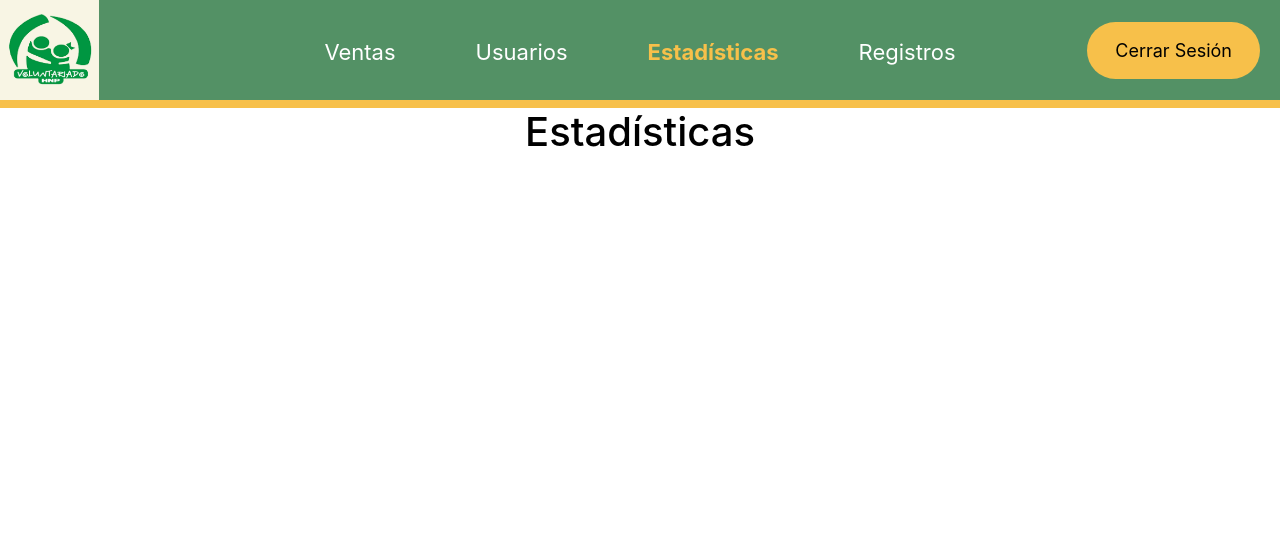
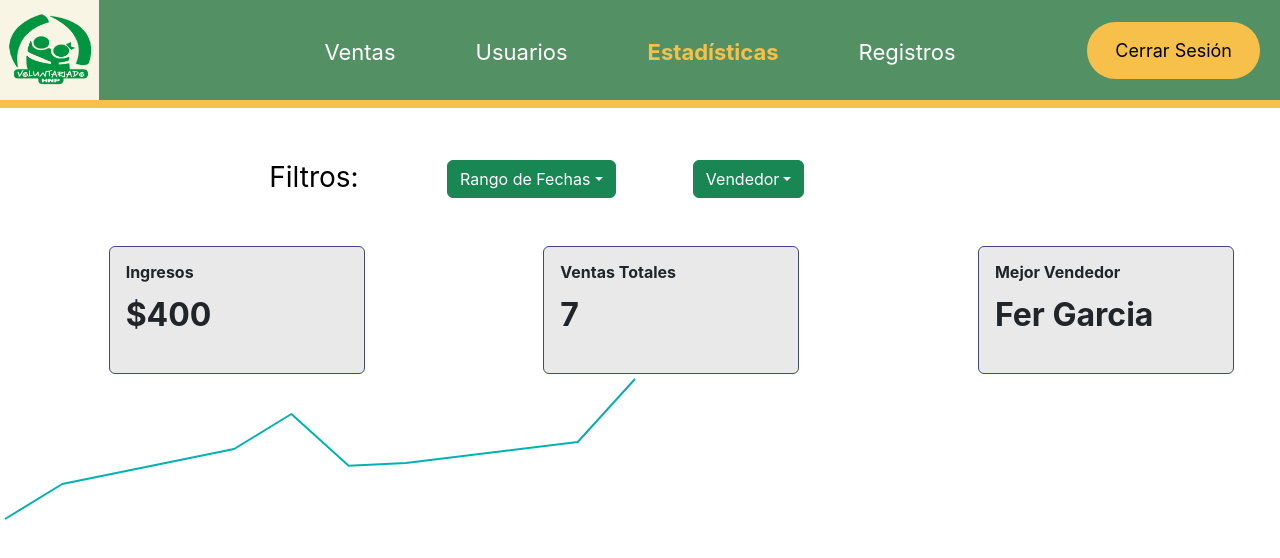
Before and after one commit to ErwinPo/BazarAdmin, a React (Vite) app in the folder WebAdministrator/: page /Estadisticas in a window 1280 px wide. Shown: the top 558 px of the page. Built offline with nearby package versions, Linux system fonts and the light colour scheme.

Commit message:
Cards + Dropdowns, initial design

```diff
--- a/WebAdministrator/package.json
+++ b/WebAdministrator/package.json
@@ -10,6 +10,12 @@
     "preview": "vite preview"
   },
   "dependencies": {
+    "@emotion/react": "^11.11.4",
+    "@emotion/styled": "^11.11.5",
+    "@fontsource/roboto": "^5.0.13",
+    "@mui/material": "^5.15.15",
+    "@mui/x-charts": "^7.3.1",
+    "@mui/x-data-grid": "^7.3.1",
     "moment": "^2.30.1",
     "react": "^18.2.0",
     "react-bootstrap": "^2.10.2",
--- /dev/null
+++ b/WebAdministrator/src/components/Statistics/DatesDropdown.jsx
@@ -0,0 +1,33 @@
+import Dropdown from 'react-bootstrap/Dropdown'
+import { Button} from 'react-bootstrap'
+
+const DatesDropdown = () => {
+
+    return(
+        <Dropdown>
+
+            <Dropdown.Toggle variant="success" id="dropdown-basic">
+                Rango de Fechas
+            </Dropdown.Toggle>
+
+            <Dropdown.Menu>
+                <Dropdown.Item href="#/action-1">1 día</Dropdown.Item>
+                <Dropdown.Item href="#/action-2">7 días</Dropdown.Item>
+                <Dropdown.Item href="#/action-3">15 días</Dropdown.Item>
+                <Dropdown.Item href="#/action-3">30 días</Dropdown.Item>
+                <Dropdown.Item href="#/action-3">6 meses</Dropdown.Item>
+                <Dropdown.Item href="#/action-3">Personalizar</Dropdown.Item>
+
+                <Dropdown.Divider />
+                <Dropdown.Item eventKey="4">
+                    <Button>Aplicar Cambios</Button>
+                </Dropdown.Item>
+
+            </Dropdown.Menu>
+
+        </Dropdown>
+    )
+
+}
+
+export default DatesDropdown
--- /dev/null
+++ b/WebAdministrator/src/components/Statistics/StatisticsCards.jsx
@@ -0,0 +1,22 @@
+import {Dropdown, Container, Card, Col} from 'react-bootstrap'
+import { Button} from 'react-bootstrap'
+import classes from "./StatisticsCards.module.css";
+
+const StatisticsCards = (props) => {
+
+    return(
+        <Col md="2" className={classes.col}>
+            <Card className={classes.card} style={{ width: '16rem', height: '8rem' }}>
+                <Card.Body>
+                    <Card.Title className={classes.title} >{props.title}</Card.Title>
+                    <Card.Text className={classes.text}>
+                        {props.data}
+                    </Card.Text>
+                </Card.Body>
+            </Card>
+        </Col>
+    )
+
+}
+
+export default StatisticsCards
--- /dev/null
+++ b/WebAdministrator/src/components/Statistics/StatisticsCards.module.css
@@ -0,0 +1,24 @@
+
+
+.card{
+    border-color: #3F497F;
+    background-color: #E9E9E9;
+    font-weight: 700;
+
+
+}
+
+.col{
+    margin:auto;
+}
+
+.title{
+    font-size: medium;
+    font-weight: bold;
+    text-align: left;
+}
+
+.text{
+    font-size: xx-large;
+    text-align: left;
+}
--- /dev/null
+++ b/WebAdministrator/src/components/Statistics/StatisticsDropdowns.module.css
@@ -0,0 +1,15 @@
+
+
+.row{
+    margin-top: 3rem;
+    margin-bottom: 3rem;
+    font-size: 1.75rem
+}
+
+.centered{
+    justify-content: center;
+}
+
+.col{
+    font-weight:700;
+}
--- /dev/null
+++ b/WebAdministrator/src/components/Statistics/UsersDropdown.jsx
@@ -0,0 +1,25 @@
+import Dropdown from 'react-bootstrap/Dropdown'
+import { Button} from 'react-bootstrap'
+
+const UsersDropdown = () => {
+
+    return(
+        <Dropdown>
+
+            <Dropdown.Toggle variant="success" id="dropdown-basic">
+                Vendedor
+            </Dropdown.Toggle>
+
+            <Dropdown.Menu>
+                <Dropdown.Item href="#/action-1">Diego</Dropdown.Item>
+                <Dropdown.Item href="#/action-2">David</Dropdown.Item>
+                <Dropdown.Item href="#/action-3">Raul</Dropdown.Item>
+                <Dropdown.Item href="#/action-3">Raul</Dropdown.Item>
+            </Dropdown.Menu>
+
+        </Dropdown>
+    )
+
+}
+
+export default UsersDropdown
--- a/WebAdministrator/src/pages/Estadisticas.jsx
+++ b/WebAdministrator/src/pages/Estadisticas.jsx
@@ -1,19 +1,69 @@
 import React from "react";
-import Navbar from "../components/NavBar/Navbar";
+import Navbar from "../components/NavBar/Navbar"
+
+import { SparkLineChart } from '@mui/x-charts/SparkLineChart'
+import Stack from '@mui/material/Stack';
+import Box from '@mui/material/Box';
+import { Button, Col, Image, Row, Container } from 'react-bootstrap'
+import Dropdown from 'react-bootstrap/Dropdown'
+import DatesDropdown from "../components/Statistics/DatesDropdown";
+import UsersDropdown from "../components/Statistics/UsersDropdown";
+import classes from "../components/Statistics/StatisticsDropdowns.module.css"
+import StatisticsCards from "../components/Statistics/StatisticsCards";
+
 
 const Estadisticas = () => {
 	return (
-		<div
-			style={{
-				display: "flex",
-				justifyContent: "centre",
-				flexDirection: "column",
-				alignItems: "centre",
-				height: "100vh",
-			}}
-		>
+		<div>
 			<Navbar />
-			<h1>Estadísticas</h1>
+
+
+			<Row className={classes.row}>
+				<Col md={{offset: 2}} xs lg="2">Filtros:</Col>
+				<Col xs lg="2">
+					<DatesDropdown></DatesDropdown>
+				</Col>
+				<Col xs lg="2">
+					<UsersDropdown></UsersDropdown>
+				</Col>
+			</Row>
+
+			<Row >
+				<StatisticsCards title="Ingresos" data="$400"></StatisticsCards>
+				<StatisticsCards title="Ventas Totales" data="7"></StatisticsCards>
+				<StatisticsCards title="Mejor Vendedor" data="Fer Garcia"></StatisticsCards>
+			</Row>
+
+
+
+
+
+
+			<Stack direction="row" sx={{ width: '50%' }}>
+      <Box sx={{ flexGrow: 1 }}>
+        <SparkLineChart
+          data={[1000, 1500, 2000, 2500, 1760, 1800, 2100, 3000]}
+          xAxis={{
+            scaleType: 'time',
+            data: [
+              new Date(2022, 5, 1),
+              new Date(2022, 5, 2),
+              new Date(2022, 5, 5),
+              new Date(2022, 5, 6),
+              new Date(2022, 5, 7),
+              new Date(2022, 5, 8),
+              new Date(2022, 5, 11),
+              new Date(2022, 5, 12),
+            ],
+            valueFormatter: (value) => value.toISOString().slice(0, 10),
+          }}
+          height={150}
+          showTooltip
+          showHighlight
+        />
+      </Box>
+	  </Stack>
+
 		</div>
 	);
 };
```
Also changed, not shown: 1 other file (tests, documents, lock files or other folders).
